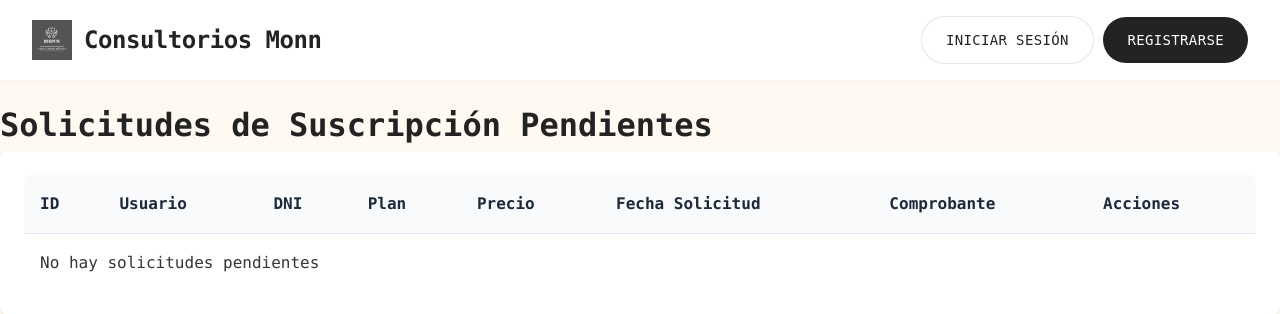
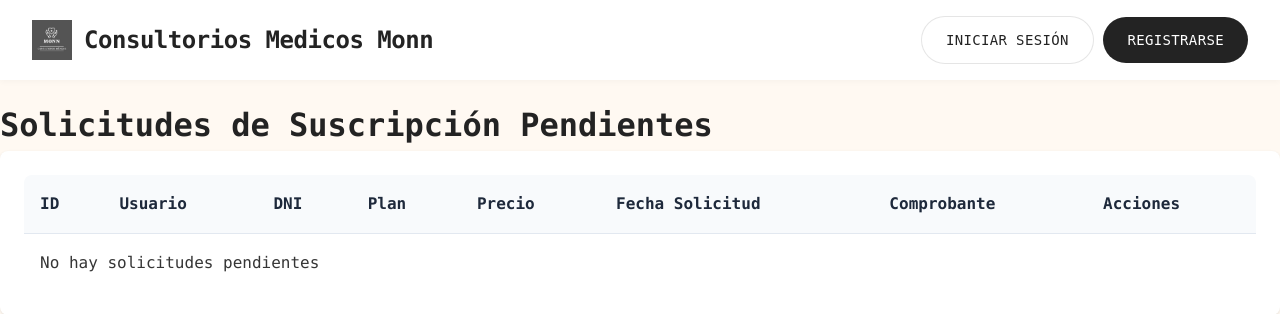
Before and after one commit to ares-source123456/consultoriosmonn, a Python web app: template templates/admin/admin_solicitudes.html in a window 1280 px wide. Shown: the top 314 px of the page. Run offline with Jinja, Linux system fonts and the light colour scheme; the template is opened without the code that fills it, so the values that code supplies are empty.

Commit message:
Update base.html

```diff
--- a/templates/base.html
+++ b/templates/base.html
@@ -149,7 +149,7 @@
     <nav class="header-nav">
         <a href="{{ url_for('index') }}" class="logo-container">
             <img src="{{ url_for('static', filename='images/logo.png') }}" alt="Consultorios Monn" class="logo">
-            <span class="brand-name">Consultorios Monn</span>
+            <span class="brand-name">Consultorios Medicos Monn</span>
         </a>
 
         <div class="hamburger" id="hamburger">
```
